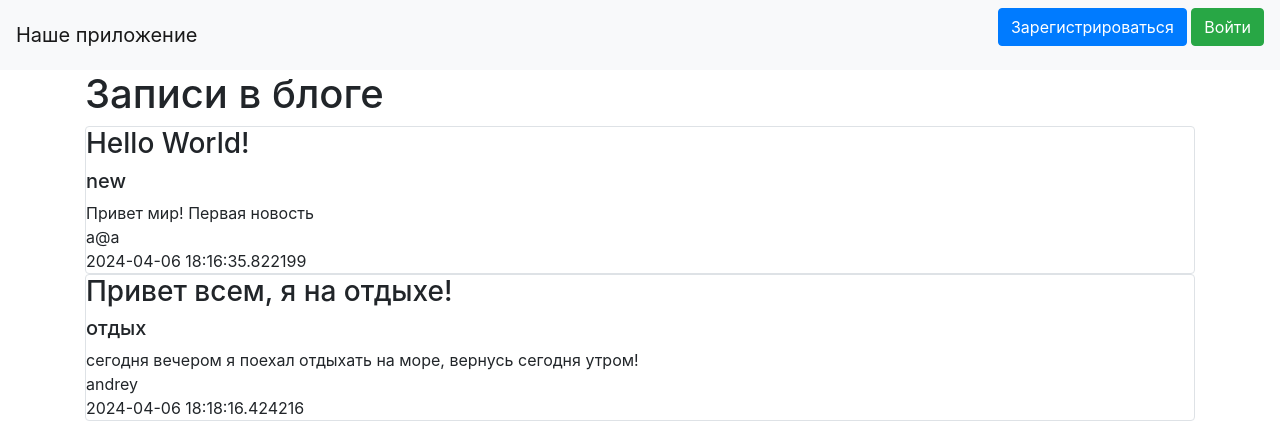
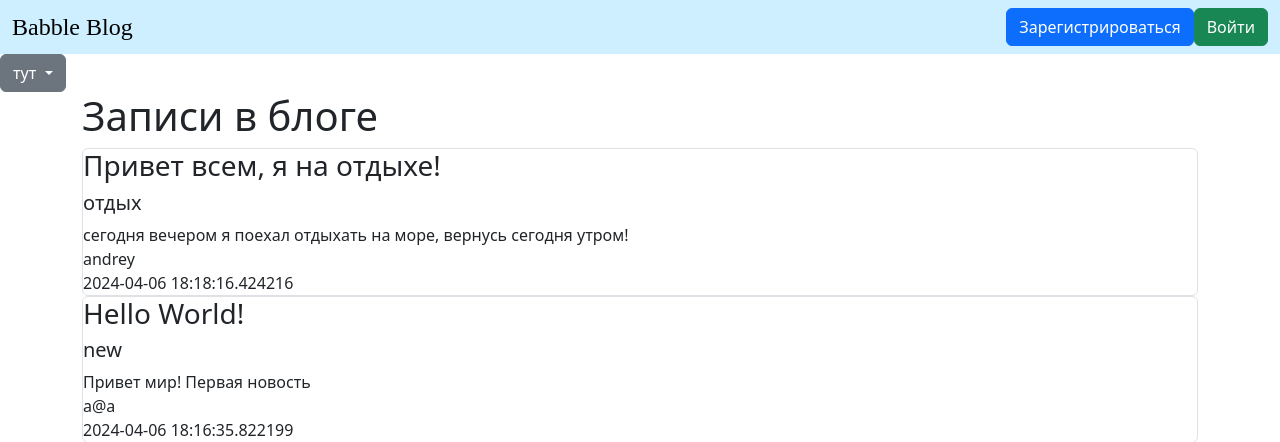
Before and after one commit to Andrey0388/BabbleBlog, a Flask app: page / in a window 1280 px wide. Shown: the top 442 px of the page. Run offline with Flask 3, Linux system fonts and the light colour scheme; some libraries are stand-ins or nearby versions; some web fonts are replaced.

Commit message:
Сайт

```diff
--- /dev/null
+++ b/app/static/css/font.css
@@ -0,0 +1,8 @@
+@font-face {
+    font-family: Header;
+    src: url('/static/fonts/header.ttf');
+   }
+   .special-heading {
+    font-family: Header, 'header';
+    font-size: 24px;
+   }
--- a/app/templates/base.html
+++ b/app/templates/base.html
@@ -3,30 +3,47 @@
 <head>
     <meta charset="utf-8">
     <meta name="viewport" content="width=device-width, initial-scale=1, shrink-to-fit=no">
-    <link rel="stylesheet"
-          href="https://stackpath.bootstrapcdn.com/bootstrap/4.4.1/css/bootstrap.min.css"
-          integrity="sha384-Vkoo8x4CGsO3+Hhxv8T/Q5PaXtkKtu6ug5TOeNV6gBiFeWPGFN9MuhOf23Q9Ifjh"
-          crossorigin="anonymous">
+    <link href="https://cdn.jsdelivr.net/npm/bootstrap@5.3.3/dist/css/bootstrap.min.css" rel="stylesheet"
+          integrity="sha384-QWTKZyjpPEjISv5WaRU9OFeRpok6YctnYmDr5pNlyT2bRjXh0JMhjY6hW+ALEwIH" crossorigin="anonymous">
+    <script src="https://cdn.jsdelivr.net/npm/bootstrap@5.3.3/dist/js/bootstrap.bundle.min.js"
+            integrity="sha384-YvpcrYf0tY3lHB60NNkmXc5s9fDVZLESaAA55NDzOxhy9GkcIdslK1eN7N6jIeHz"
+            crossorigin="anonymous"></script>
+    <link rel="stylesheet" href="\static\css\font.css">
     <title>{{title}}</title>
 </head>
 <body>
 <header>
-    <nav class="navbar navbar-light bg-light">
-        <div>
-            <a class="navbar-brand" href="/">Наше приложение</a>
+    <nav class="navbar" style="background-color: #CDEFFF;">
+        <div class="container-fluid">
+            <div class="navbar-header">
+                <a class="navbar-brand special-heading" href="/">Babble Blog</a>
                 {% if current_user.is_authenticated %}
-            <a href="news" class="btn btn-info">Создать блог</a>
+                <a href="news" class="btn btn-info">Создать блог</a></li>
                 {% endif %}
             </div>
+            <div class="navbar-nav ml-auto">
+                <div class="d-flex flex-row">
                     {% if current_user.is_authenticated %}
                     <a class="navbar-brand" href="/logout">{{ current_user.name }}</a>
                     {% else %}
-        <p>
                     <a class="btn btn-primary " href="/register">Зарегистрироваться</a>
                     <a class="btn btn-success" href="/login">Войти</a>
-        </p>
                     {% endif %}
+                </div>
+            </div>
+        </div>
     </nav>
+    <div class="dropdown">
+        <button class="btn btn-secondary dropdown-toggle" type="button" data-bs-toggle="dropdown"
+                aria-expanded="false">
+            тут
+        </button>
+        <ul class="dropdown-menu">
+            <li><a class="dropdown-item" href="#">Action</a></li>
+            <li><a class="dropdown-item" href="#">Another action</a></li>
+            <li><a class="dropdown-item" href="#">Something else here</a></li>
+        </ul>
+    </div>
 </header>
 <!-- Begin page content -->
 <main role="main" class="container">
--- a/app/templates/index.html
+++ b/app/templates/index.html
@@ -2,7 +2,7 @@
 
 {% block content %}
 <h1>Записи в блоге</h1>
-{% for item in news%}
+{% for item in news|reverse %}
 <div class="col-md6 border rounded">
     <h3>{{item.title}}</h3>
     <h5>{{item.category}}</h5>
```
Also changed, not shown: app/db/blogs.db, app/static/fonts/header.otf (added), 1 other file. Lines whose indentation alone changed are shown as unchanged.
